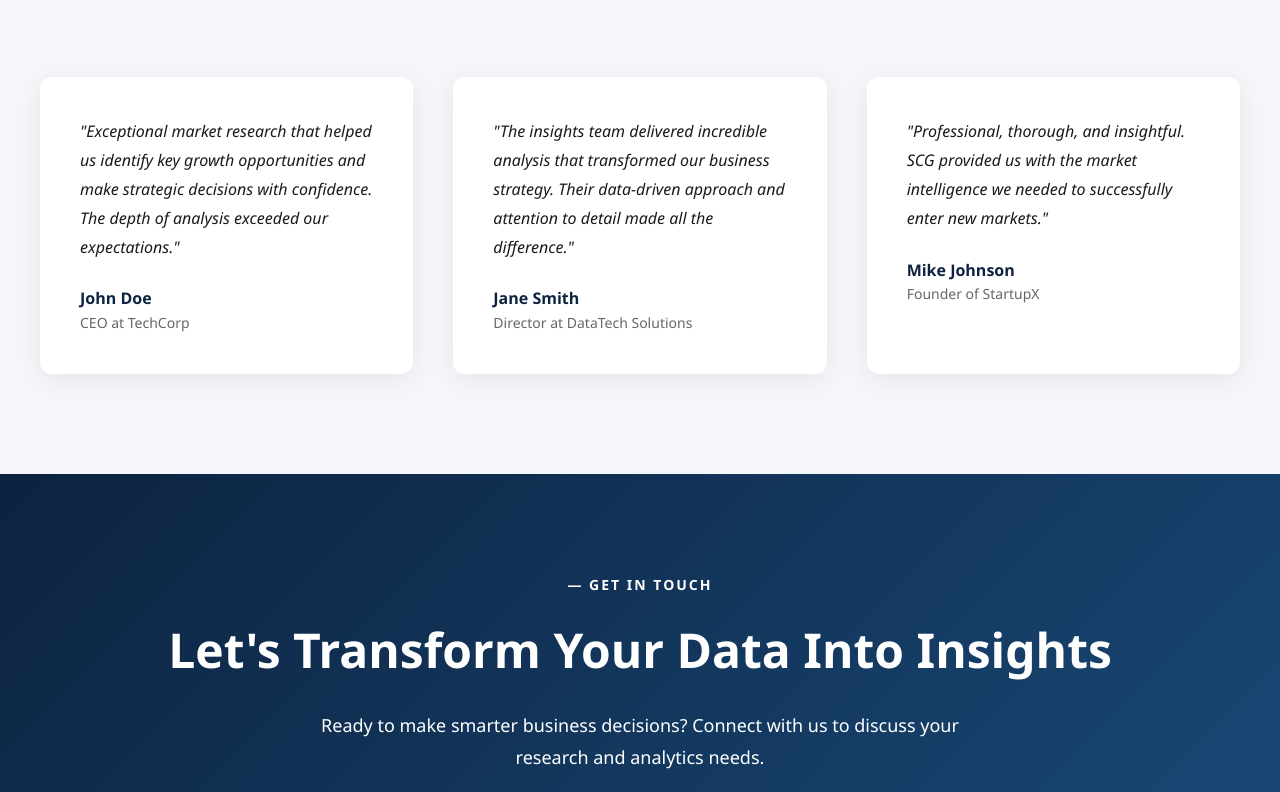
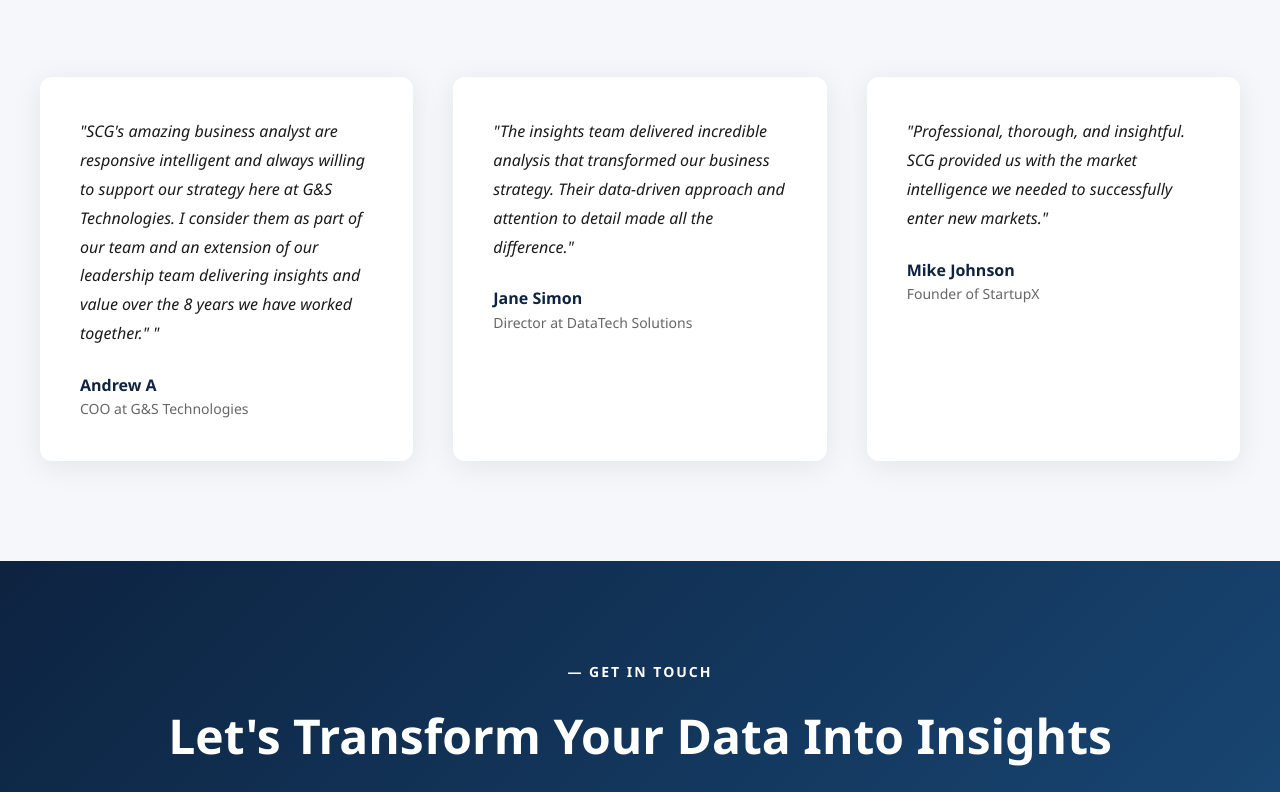
Before and after one commit to nikshrimali/scg, a plain HTML site: page index.html in a window 1280 px wide. Shown: the part 5336-6128 px from the top of the page. Drawn offline with Linux system fonts and the light colour scheme.

Commit message:
Added reviews and feedbacks

```diff
--- a/index.html
+++ b/index.html
@@ -1472,13 +1472,14 @@
 
             <div class="testimonial-grid">
                 <div class="testimonial-card">
-                    <p class="testimonial-text">"Exceptional market research that helped us identify key growth opportunities and make strategic decisions with confidence. The depth of analysis exceeded our expectations."</p>
-                    <div class="testimonial-author">John Doe</div>
-                    <div class="testimonial-role">CEO at TechCorp</div>
+                    <p class="testimonial-text">"SCG's amazing business analyst are responsive intelligent and always willing to support our strategy here at G&S Technologies. I consider them as part of our team and an extension of our leadership team delivering insights and value over the 8 years we have worked together."
+"</p>
+                    <div class="testimonial-author">Andrew A</div>
+                    <div class="testimonial-role">COO at G&S Technologies</div>
                 </div>
                 <div class="testimonial-card">
                     <p class="testimonial-text">"The insights team delivered incredible analysis that transformed our business strategy. Their data-driven approach and attention to detail made all the difference."</p>
-                    <div class="testimonial-author">Jane Smith</div>
+                    <div class="testimonial-author">Jane Simon</div>
                     <div class="testimonial-role">Director at DataTech Solutions</div>
                 </div>
                 <div class="testimonial-card">
```
